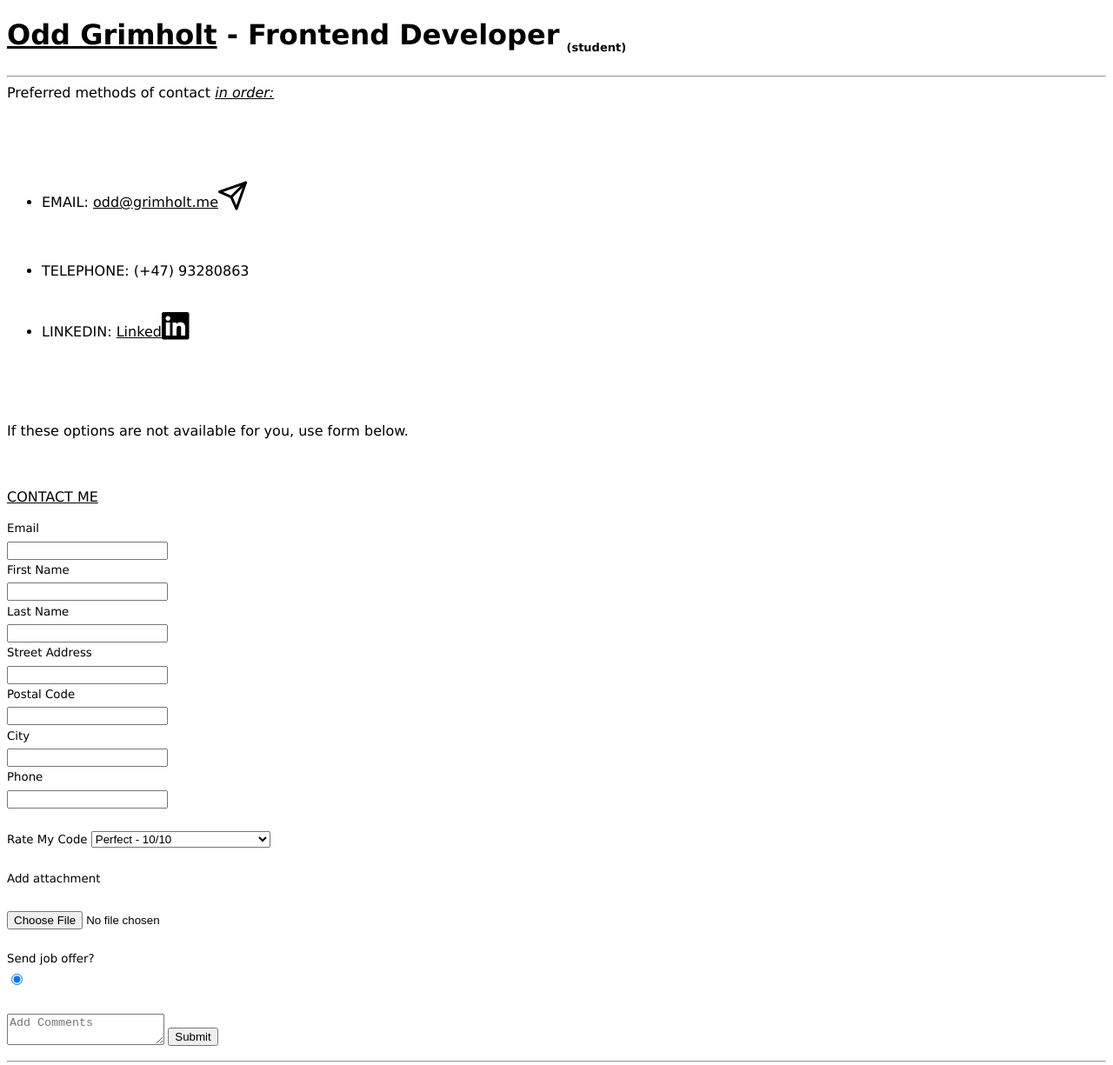
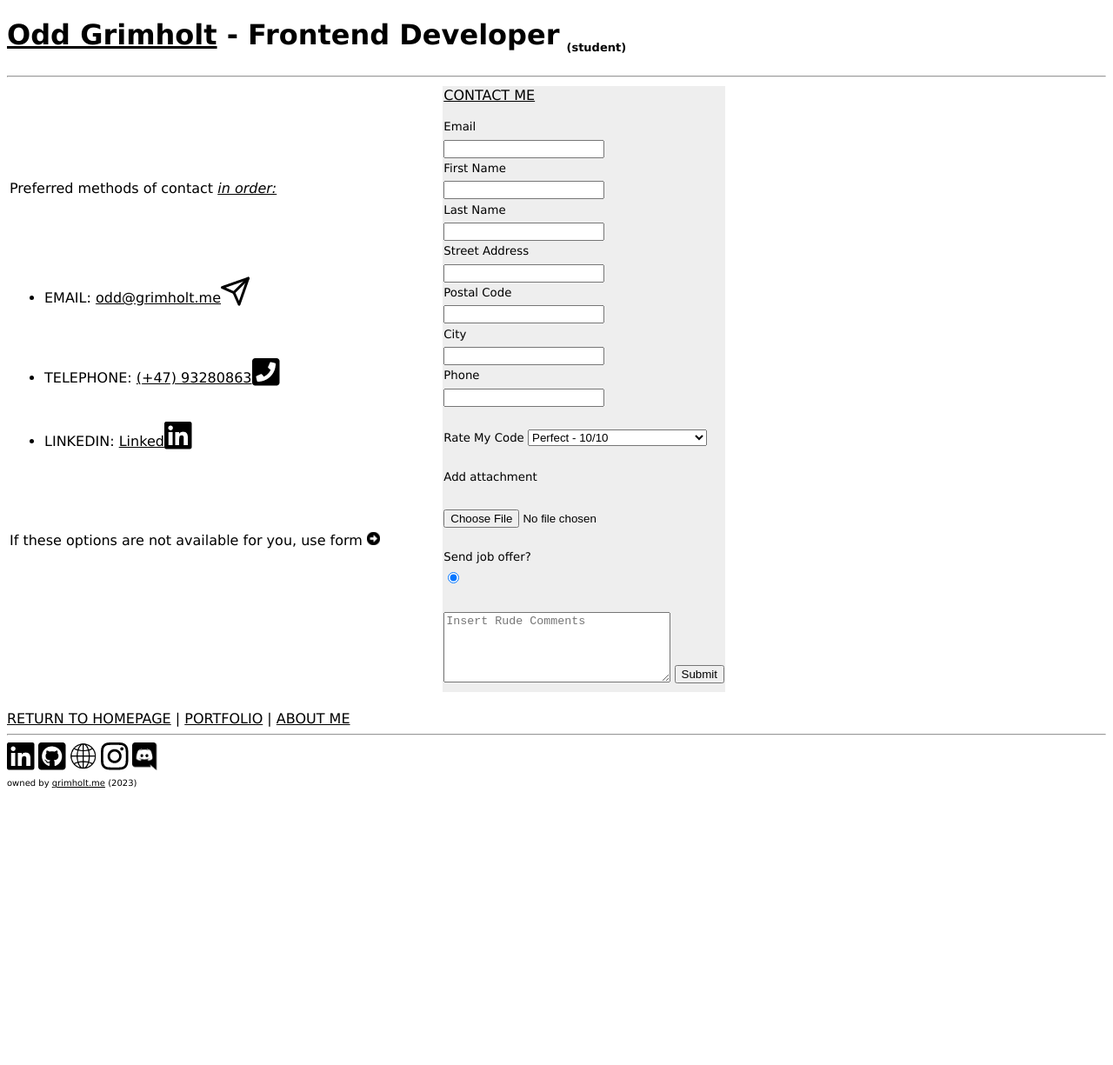
Before and after one commit to oddzor/Arbeidskrav-1-HTML, a plain HTML site: page contact.html in a window 1280 px wide. Shown: the top 1225 px of the page at 87% size. After the commit the page ends 916 px from the top, so only its background shows below. Drawn offline with Linux system fonts and the light colour scheme.

Commit message:
FERDIG PROSJEKT

```diff
--- a/contact.html
+++ b/contact.html
@@ -5,7 +5,7 @@
     <meta name="viewport" content="width=device-width, initial-scale=1.0" />
     <title>GRIMHOLT</title>
   </head>
-  <body link="black" vlink="black" alink="black">
+  <body font face="Verdana" link="black" vlink="black" alink="black">
     <header>
       <h1>
         <font color="black" face="Verdana"
@@ -16,6 +16,9 @@
       <hr />
     </header>
     <main>
+      <table>
+        <tr>
+          <td>
             <section>
               <font face="Verdana" size="3"
                 >Preferred methods of contact <i><u>in order:</u></i>
@@ -29,7 +32,13 @@
                     ></a>
                   </li>
                   <br /><br /><br />
-            <li>TELEPHONE: (+47) 93280863</li>
+                  <li>
+                    TELEPHONE:
+                    <a href="tel:004793280863"
+                      >(+47) 93280863<sub
+                        ><img src="images/Icon awesome-phone-square.png" /></sub
+                    ></a>
+                  </li>
                   <br /><br />
                   <li>
                     LINKEDIN:
@@ -38,10 +47,16 @@
                     ></a>
                   </li>
                 </ul>
-          <br /><br /><br /><br />If these options are not available for you,
-          use form below. <br /><br /><br /><br />
+                <br /><br /><br /><br />If these options are not available for
+                you, use form
+                <img
+                  src="images/Icon awesome-arrow-alt-circle-right.png"
+                /><font color="white">------------</font
+                ><br /><br /><br /><br />
                 <section>
+                  <td bgcolor="EEEEEE">
                     <div>
+                      <font face="Verdana">
                         <u>CONTACT ME</u><br /><br />
                         <form>
                           <sup>
@@ -62,15 +77,27 @@
                             <label for="rateme">Rate My Code</label>
                             <select name="rateme" id="rateodd">
                               <optgroup label="Correct">
-                      <option value="1" selected>Perfect - 10/10</option>
-                      <option value="2">Perfect, but more - 10/10</option>
-                      <option value="3">Absolutely Awesome - 10/10</option>
-                      <option value="4">Spectacularly Great - 10/10</option>
+                                <option value="1" selected>
+                                  Perfect - 10/10
+                                </option>
+                                <option value="2">
+                                  Perfect, but more - 10/10
+                                </option>
+                                <option value="3">
+                                  Absolutely Awesome - 10/10
+                                </option>
+                                <option value="4">
+                                  Spectacularly Great - 10/10
+                                </option>
                                 <option value="5">God Tier - 10/10</option>
                               </optgroup>
                               <optgroup label="Incorrect">
-                      <option value="6" disabled>Trash"">/div><" - 1/10</option>
-                      <option value="7" disabled>Less trash - 2/10</option>
+                                <option value="6" disabled>
+                                  Trash"">/div><" - 1/10
+                                </option>
+                                <option value="7" disabled>
+                                  Less trash - 2/10
+                                </option>
                               </optgroup></select
                             ><br /><br />
                             <label for="file">Add attachment</label><br /><br />
@@ -79,24 +106,50 @@
                             <input type="radio" checked /><br /><br />
                             <label for="addcomment"></label>
                             <textarea
+                              cols="30"
+                              rows="5"
                               id="addcomment"
-                    placeholder="Add Comments"
+                              placeholder="Insert Rude Comments"
                             ></textarea>
                             <sup><input type="submit" /><br /></sup>
                           </sup>
                         </form>
-              <hr />
+                      </font>
                     </div>
+                  </td>
                 </section>
+              </font>
+            </section>
+          </td>
+        </tr>
+      </table>
       <div>
+        <font face="Verdana">
+          <br />
           <a href="index.html">RETURN TO HOMEPAGE</a> |
           <a href="portfolio.html">PORTFOLIO</a> |
           <a href="about me.html">ABOUT ME</a>
+        </font>
       </div>
-        </font>
-      </section>
     </main>
+    <hr />
     <footer>
+      <a href="https://www.linkedin.com/in/odd-grimholt-7b1954ab/"
+        ><img src="images/linkedin.png" alt="Linkedin Logo"
+      /></a>
+      <a href="https://github.com/oddzor"
+        ><img src="images/Icon awesome-github-square.png" alt="Github Logo"
+      /></a>
+      <a href="https://grimholt.me/"
+        ><img src="images/website.png" alt="Icon indicating webpage"
+      /></a>
+      <a href="https://www.instagram.com/oddballer/"
+        ><img src="images/Icon awesome-instagram.png" alt="Instagram Logo"
+      /></a>
+      <a href="https://discordapp.com/users/_odd_"
+        ><img src="images/Icon awesome-discord.png" alt="Discord Logo"
+      /></a>
+      <br />
       <font size="1" face="Verdana"
         >owned by <a href="https://www.grimholt.me">grimholt.me</a> (2023)</font
       >
```
Also changed, not shown: about me.html (+33 -22 lines), index.html (+22 -7 lines), portfolio.html (+12 -6 lines), images/Icon awesome-arrow-alt-circle-right.png (added), images/Icon awesome-discord.png (added), images/Icon awesome-facebook-square.png (deleted), images/Icon awesome-phone-square.png (added), images/Icon simple-gmail.png (deleted), images/email.png (deleted), images/home.png (deleted), images/mail.png (deleted), images/phone.png (deleted), images/web.png (deleted). Lines whose indentation alone changed are shown as unchanged.
